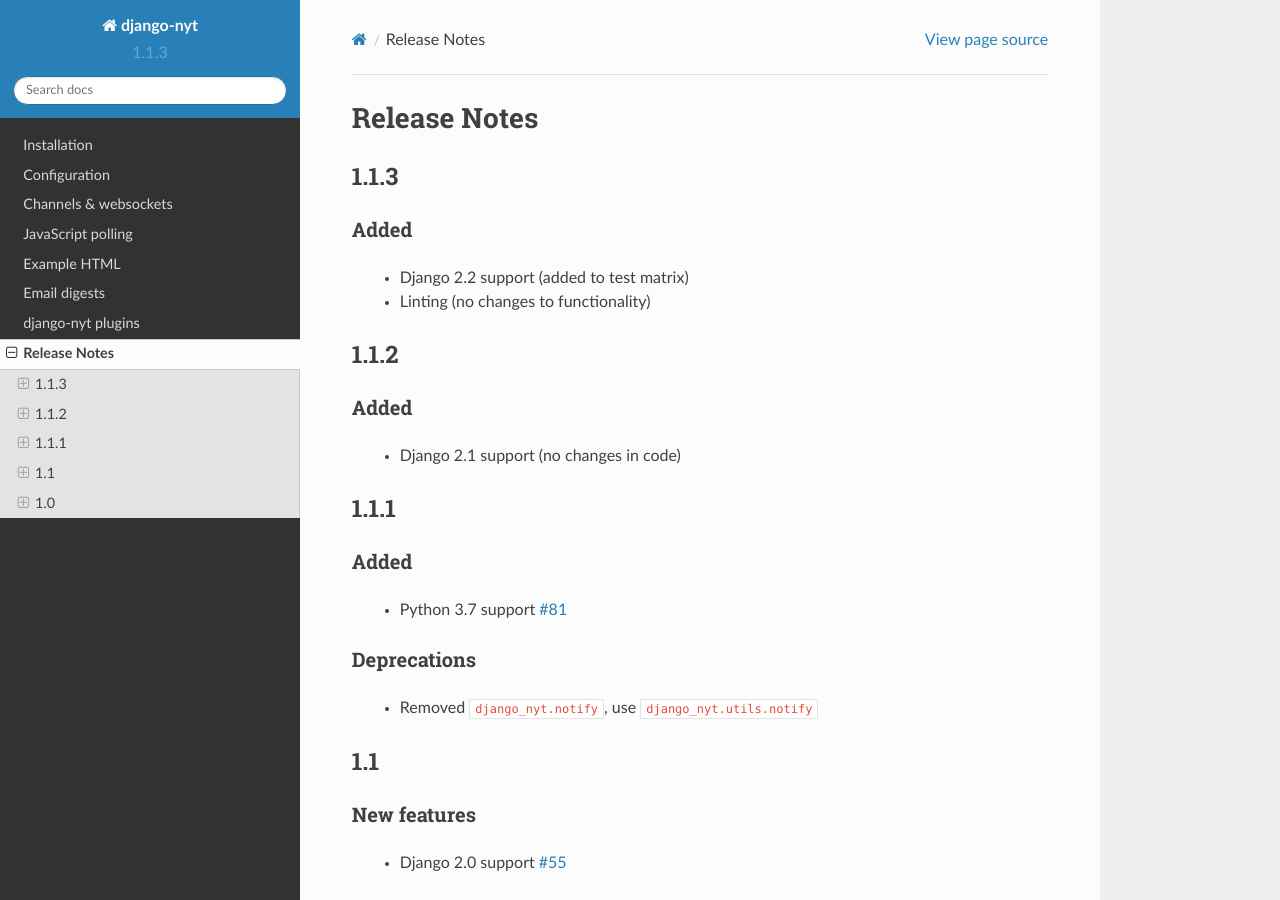
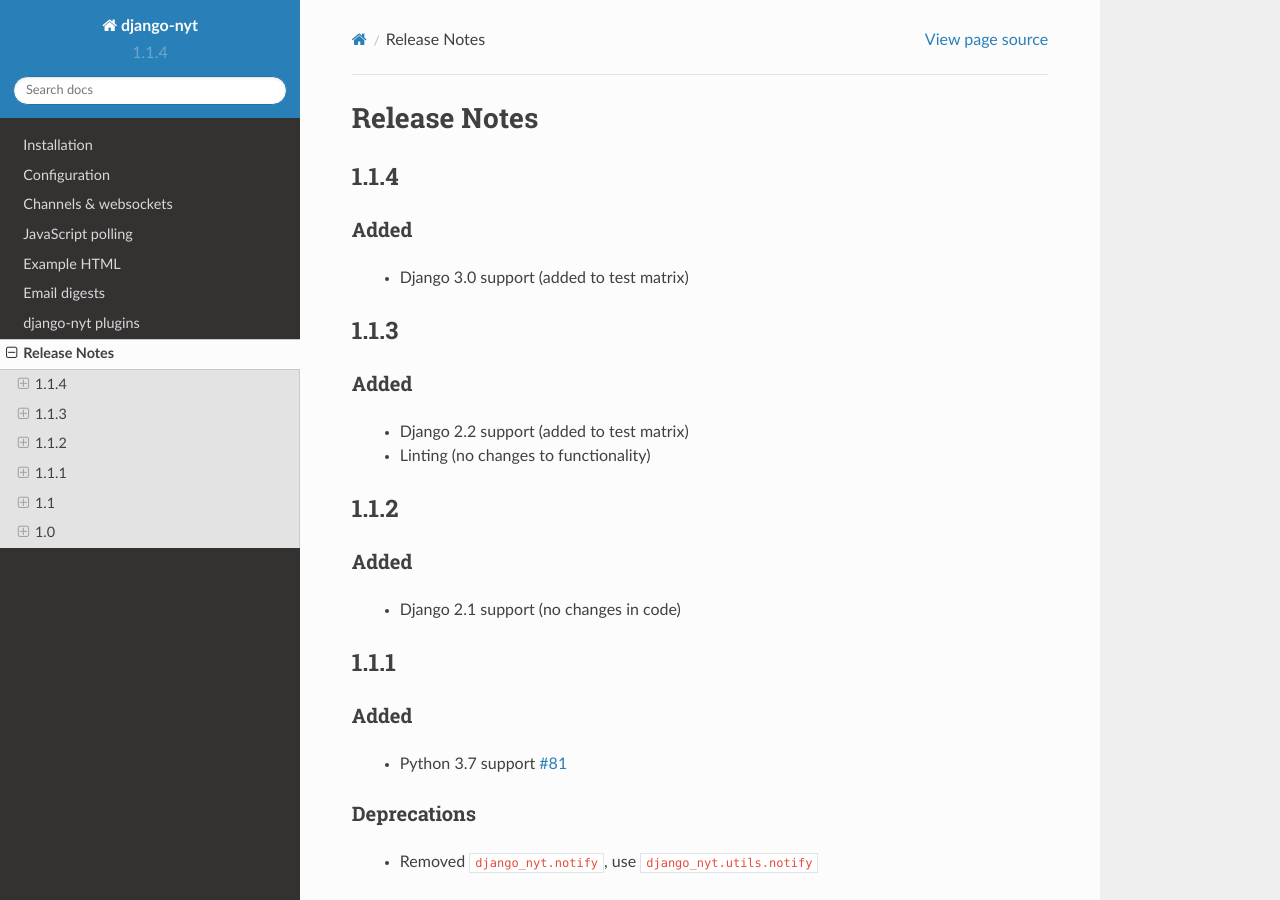
Before and after one commit to django-wiki/django-nyt, a Sphinx documentation site: the page built from docs/release_notes.rst, in a window 1280 px wide and 900 px high. Built offline with Sphinx 7.4.7 and the Read the Docs theme 2.0.0, drawn with Linux system fonts in a browser that asks for light colours; pages that are not in the unit, such as notebooks, are missing from menus.

Commit message:
Bump release

```diff
--- a/django_nyt/__init__.py
+++ b/django_nyt/__init__.py
@@ -1,5 +1,5 @@
 _disable_notifications = False
 
-__version__ = "1.1.3"
+__version__ = "1.1.4"
 
 default_app_config = "django_nyt.apps.DjangoNytConfig"
--- a/docs/release_notes.rst
+++ b/docs/release_notes.rst
@@ -1,5 +1,13 @@
 Release Notes
 =============
+
+1.1.4
+-----
+
+Added
+^^^^^
+
+ * Django 3.0 support (added to test matrix)
 
 1.1.3
 -----
```
